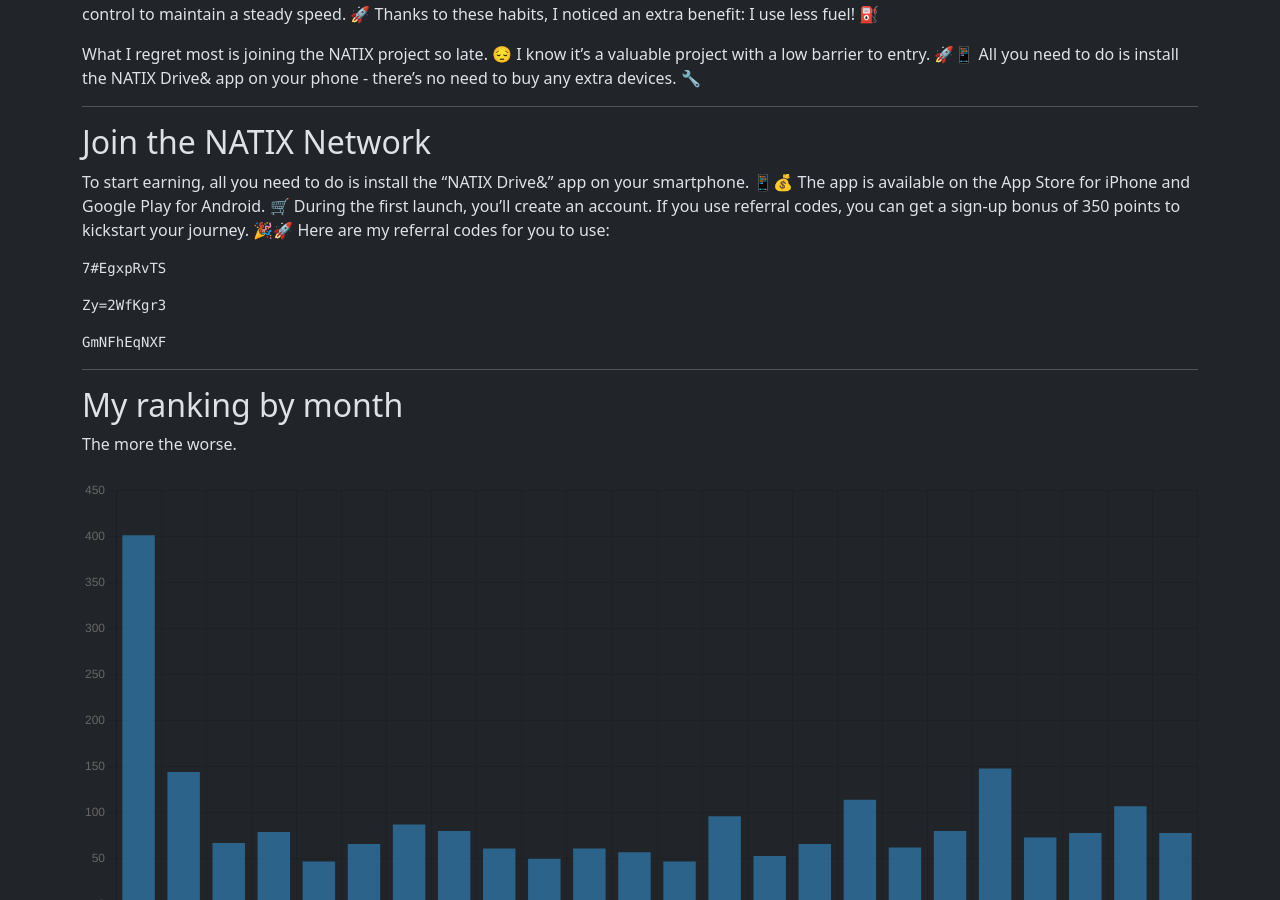
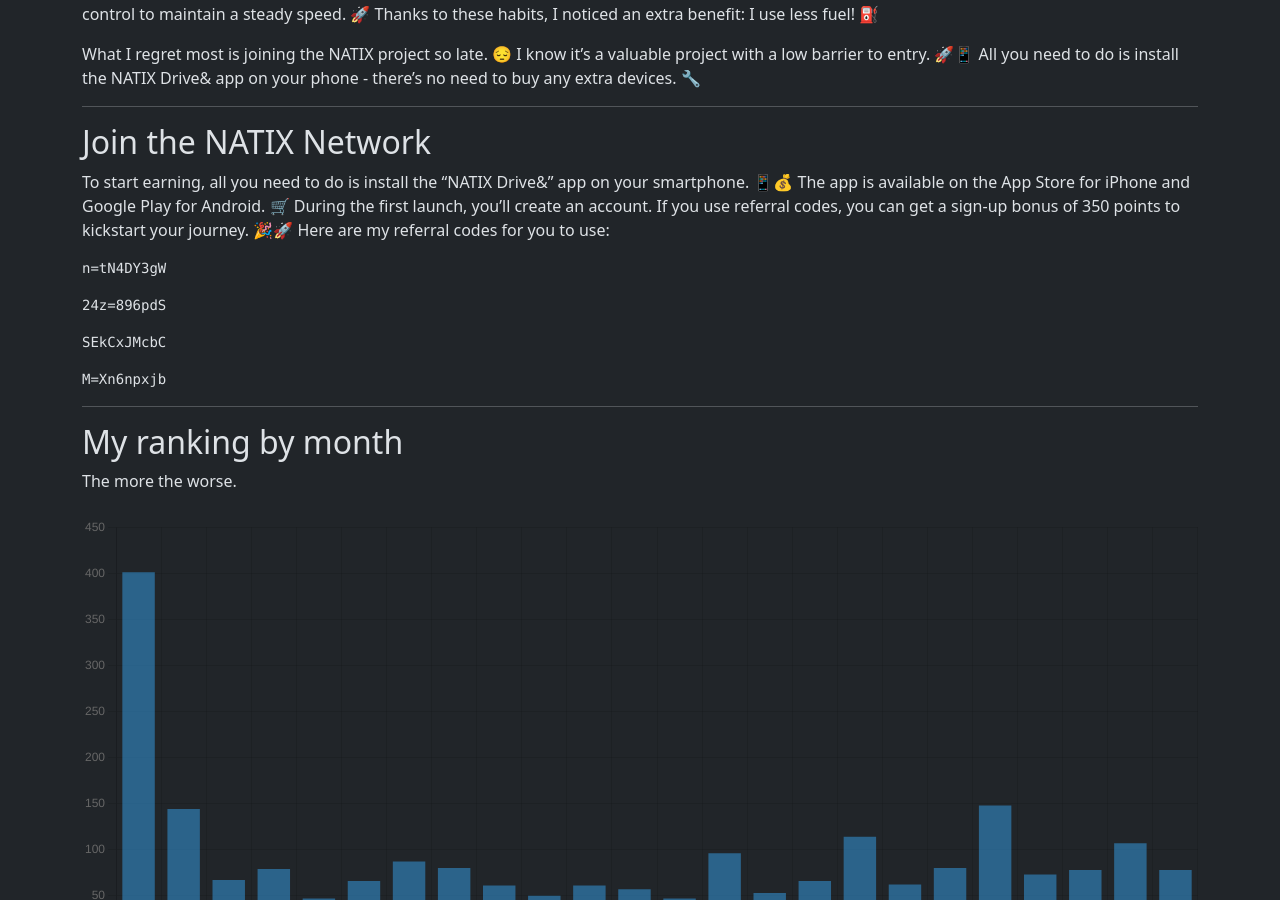
Before and after one commit to torrocus/natix, a Jekyll site: the page built from index.md, in a window 1280 px wide and 900 px high, scrolled down 2352 px. Built offline with Jekyll 4.4.1, drawn with Linux system fonts in a browser that asks for light colours; comment, search, counter and statistics services are not loaded.

Commit message:
Refresh referrer codes

````diff
--- a/index.md
+++ b/index.md
@@ -136,15 +136,19 @@ If you use referral codes, you can get a sign-up bonus of 350 points to kickstar
 Here are my referral codes for you to use:
 <!-- NATIX-REFERRAL-CODES-LIST:START -->
 ```
-7#EgxpRvTS
+n=tN4DY3gW
 ```
 
 ```
-Zy=2WfKgr3
+24z=896pdS
 ```
 
 ```
-GmNFhEqNXF
+SEkCxJMcbC
+```
+
+```
+M=Xn6npxjb
 ```
 <!-- NATIX-REFERRAL-CODES-LIST:END -->
 <!--
--- a/natix_referral_codes.csv
+++ b/natix_referral_codes.csv
@@ -191,3 +191,7 @@ createdOn,expirieOn,code,usedOn
 2026-03-22,2026-03-29,7#EgxpRvTS,
 2026-03-22,2026-03-29,Zy=2WfKgr3,
 2026-03-22,2026-03-29,GmNFhEqNXF,
+2026-03-29,2026-04-05,n=tN4DY3gW,
+2026-03-29,2026-04-05,24z=896pdS,
+2026-03-29,2026-04-05,SEkCxJMcbC,
+2026-03-29,2026-04-05,M=Xn6npxjb,
````
